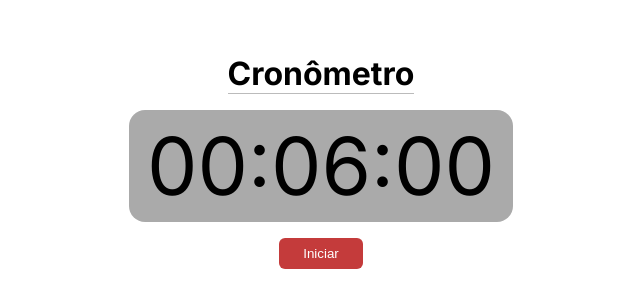
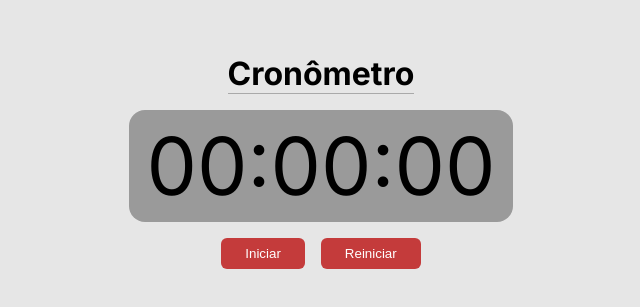
Before and after one commit to RafaelRF99/cronometro, a Next.js app: page /Counter in a window 1280 px wide. Shown: the part 239-546 px from the top of the page, without its empty margins (319-959 px from the left). Built offline with nearby package versions, Linux system fonts and the light colour scheme.

Commit message:
feat: iniciar + reset + elevação componente

```diff
--- a/src/app/Counter/Counter.module.scss
+++ b/src/app/Counter/Counter.module.scss
@@ -2,6 +2,8 @@
     width: 100%;
     min-height: 100vh;
     height: 100%;
+
+    background-color: #1c1c1c1c;
 
     display: flex;
     flex-direction: column;
@@ -16,4 +18,9 @@
         display: inline-block;
         border-bottom: 1px solid #0004;
     }
+
+    .btn {
+        display: flex;
+        gap: 1rem;
+    }
 }
--- a/src/app/Counter/page.tsx
+++ b/src/app/Counter/page.tsx
@@ -7,14 +7,26 @@ import Display from "@/components/Display"
 
 export default function Counter() {
   const [start, setStart] = useState(false)
+  const [time, setTime] = useState(0 * 60 * 1000)
+
+  function handleChange() {
+    setStart(start === false ? true : false)
+  }
+
+  function reset() {
+    setTime(0 * 60 * 1000)
+  }
 
   return (
     <div className={styles.container}>
       <h1 className={styles.title}>Cronômetro</h1>
       <div>
-        <Display start={start} />
+        <Display start={start} setTime={setTime} time={time} />
       </div>
-      <button onClick={() => setStart(true)}>Iniciar</button>
+      <div className={styles.btn}>
+        <button onClick={() => handleChange()}>Iniciar</button>
+        <button onClick={() => reset()}>Reiniciar</button>
+      </div>
     </div>
   )
 }
--- a/src/components/Display/index.tsx
+++ b/src/components/Display/index.tsx
@@ -7,25 +7,22 @@ import Number from "./Number"
 
 interface DisplayProps {
   start: boolean
+  setTime: (e: number) => void
+  time: number
 }
 
-export default function Display(props: DisplayProps) {
-  const [time, setTime] = useState(0.1 * 60 * 1000)
-
+export default function Display({ start, setTime, time }: DisplayProps) {
   const minutes = Math.floor(time / (60 * 1000))
   const seconds = Math.floor((time % (60 * 1000)) / 1000)
   const milliseconds = Math.floor(time % 1000)
 
   useEffect(() => {
-    if (minutes === 0 && seconds === 0 && milliseconds === 0) {
-    } else {
-      props.start === true
-        ? setTimeout(() => {
-            setTime(time - 10)
-          }, 10)
-        : ""
-    }
-  }, [time, props.start, minutes, seconds, milliseconds])
+    start === true
+      ? setTimeout(() => {
+          setTime(time + 10)
+        }, 10)
+      : ""
+  }, [time, start, minutes, seconds, milliseconds, setTime])
 
   return (
     <div className={styles.container}>
```
